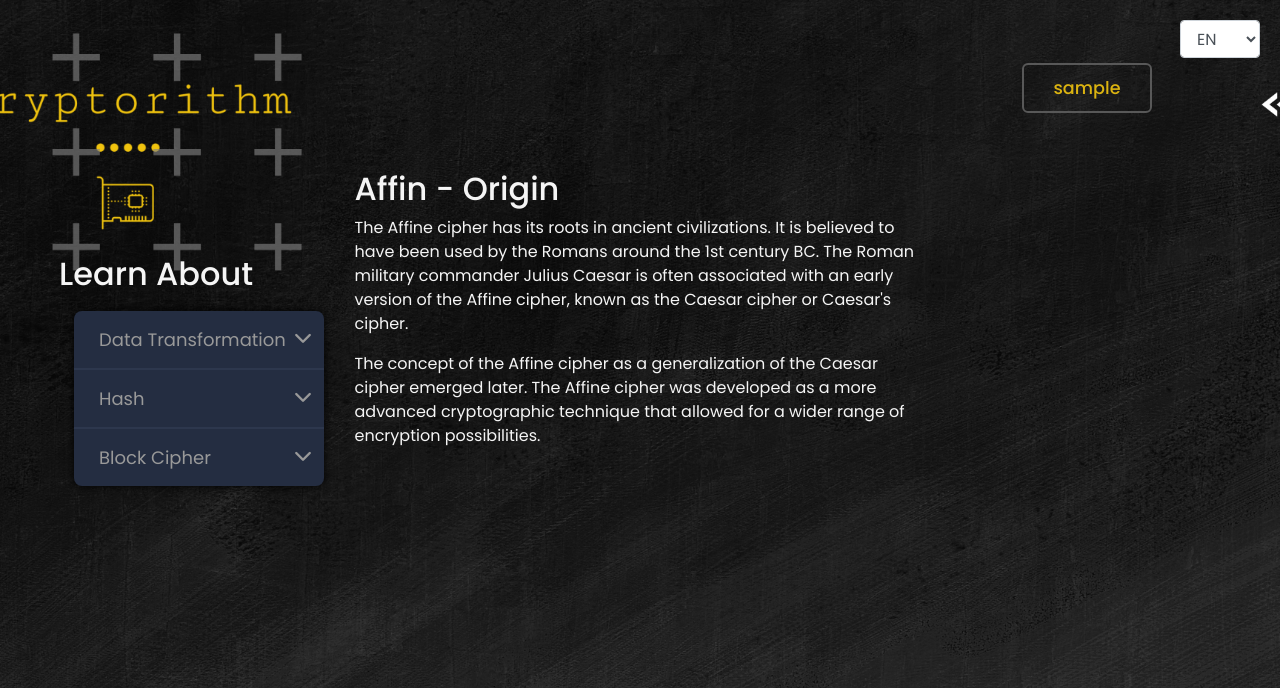
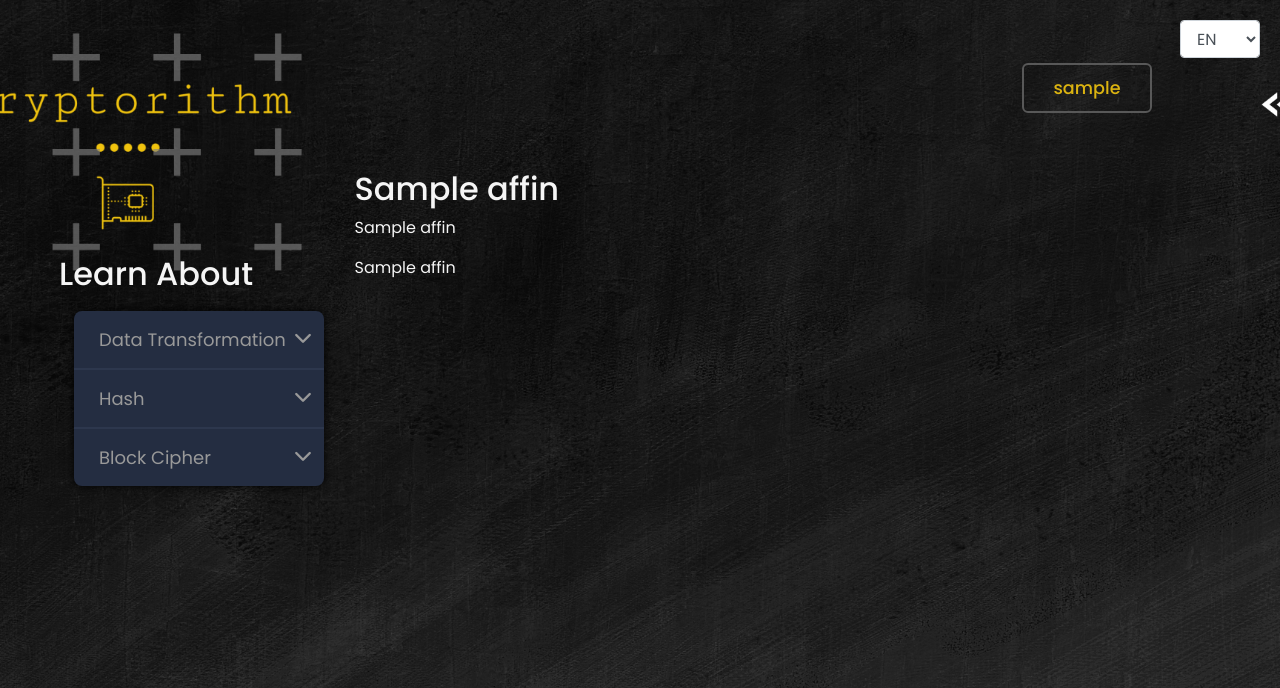
Before and after one commit to zali07/Cryptorithm, a Flask app: template website/templates/learnItems/affin.html in a window 1280 px wide. Shown: the top 688 px of the page. Run offline with Flask 3, Linux system fonts and the light colour scheme; the template is opened without the code that fills it: most values are stand-ins (such as "Sample title", 1, 10 or a date in 2020); parts of the project's set-up code (start-up, migrations or seed data) failed here and were passed over; some libraries are stand-ins or nearby versions.

Commit message:
caesar and affin - EN translation

```diff
--- a/website/templates/learnItems/affin.html
+++ b/website/templates/learnItems/affin.html
@@ -1,61 +1,42 @@
 {% extends "learning.html" %} {% block title %}Affin{% endblock %} {% block
 middleLearning%}
 <div class="p1" data-id="1">
-  <h2>Affin - Origin</h2>
+  <h2>{{affin.title1}}</h2>
   <p>
-    The Affine cipher has its roots in ancient civilizations. It is believed to
-    have been used by the Romans around the 1st century BC. The Roman military
-    commander Julius Caesar is often associated with an early version of the
-    Affine cipher, known as the Caesar cipher or Caesar's cipher.
+    {{affin.title1_1}}
   </p>
   <p>
-    The concept of the Affine cipher as a generalization of the Caesar cipher
-    emerged later. The Affine cipher was developed as a more advanced
-    cryptographic technique that allowed for a wider range of encryption
-    possibilities.
+    {{affin.title1_2}}
   </p>
 </div>
 <div class="p2" data-id="2">
-  <h2>Affin - Description</h2>
+  <h2>{{affin.title2}}</h2>
   <p>
-    The Affine cipher is based on the mathematical concept of an affine
-    transformation. An affine transformation is a linear function that combines
-    two operations: a multiplication (modular arithmetic) and an addition
-    (modulo operation).
+    {{affin.title2_1}}
   </p>
   <p>
-    The parameters used in the Affine cipher are the encryption key ('a') and
-    the modular arithmetic base ('b'). Assuming that 'p' is the numerical code
-    of a letter in the plaintext and 'c' is its corresponding to the encrypted
-    numeric code, the encryption formula is as follows:
+    {{affin.title2_2}}
   </p>
   <p align="center">c = (a · p + b) (mod 26)</p>
   <p>
-    If the a<sup>-1</sup> is the multiplicative inverse of the number 'a'
-    according to 26, i.e the following relation holds:
+    {{affin.title2_3_1}}
+    a<sup>-1</sup>
+    {{affin.title2_3_2}}
   </p>
   <p align="center">a · a<sup>-1</sup> = 1 (mod 26)</p>
-  <p>then the decryption formula will be:</p>
+  <p>{{affin.title2_4}}</p>
   <p align="center">p = (a<sup>-1</sup> · c - a<sup>-1</sup> · b) (mod 26)</p>
 </div>
 
 <div class="p3" data-id="3">
-  <h2>Affin - Security / Example</h2>
+  <h2>{{affin.title3}}</h2>
   <p>
-    Over time, cryptanalysts have developed techniques to break the Affine
-    cipher. The simplicity of the algorithm and the limited key space make it
-    susceptible to brute-force attacks and frequency analysis methods.
+    {{affin.title3_1}}
   </p>
   <p>
-    Although the Affine cipher is no longer considered secure for modern
-    cryptographic purposes, it is still studied and used in educational settings
-    to illustrate fundamental concepts of encryption and decryption. It serves
-    as an introduction to more complex ciphers and cryptographic techniques.
+    {{affin.title3_2}}
   </p>
-  <img
-    width="100%"
-    src="{{url_for('static',filename='images/affin-cipher.png')}}"
-  />
+  <img width="100%" src="{{url_for('static',filename='images/affin-cipher.png')}}" />
 </div>
 <div id="footer">
   <form id="moveBtns">
```
Also changed, not shown: website/language/en.json (+68 -16 lines), website/templates/learnItems/caesar.html (+11 -38 lines).
